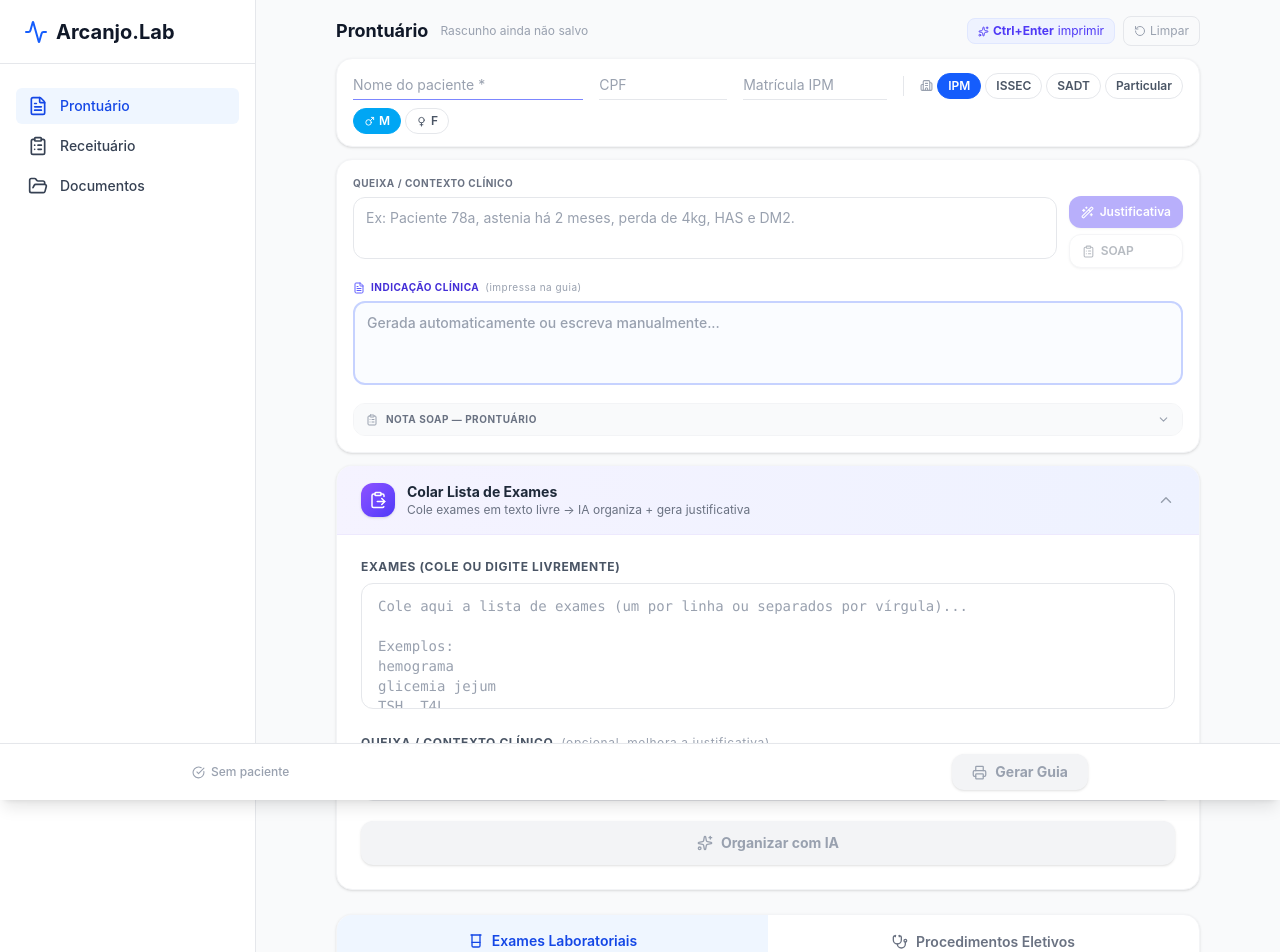
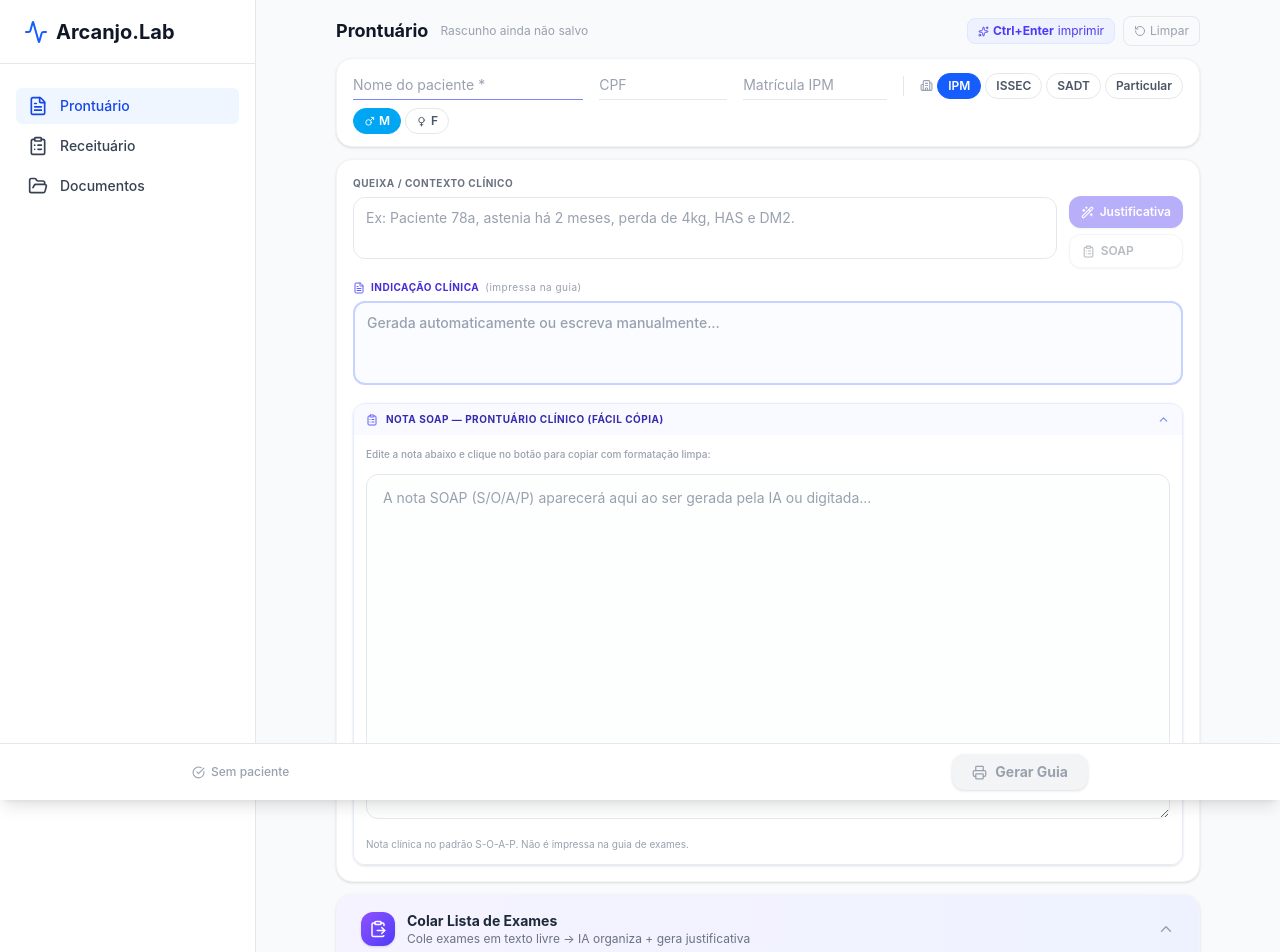
Before and after one commit to zellomedbrasil-png/arcanjo-lab, a React (Vite) app: page /novo in a window 1280 px wide. Shown: the top 952 px of the page. Built offline with nearby package versions, Linux system fonts and the light colour scheme.

Commit message:
feat: add auto CEP lookup and expand/enhance SOAP note copying

```diff
--- a/src/components/soap/SOAPPanel.tsx
+++ b/src/components/soap/SOAPPanel.tsx
@@ -4,7 +4,7 @@ import { useAppStore } from '../../store/useAppStore';
 import { callGemini } from '../../config/gemini';
 import { getErrorMessage } from '../../lib/errors';
 import { toast } from '../../lib/toast';
-import { Loader2, Wand2, ClipboardList, FileText, ChevronDown, ChevronUp, X } from 'lucide-react';
+import { Loader2, Wand2, ClipboardList, FileText, ChevronDown, ChevronUp, X, Check } from 'lucide-react';
 
 const SYSTEM_PROMPT_JUSTIFICATIVA = `Você é um médico geriatra e gastroenterologista sênior, com expertise em auditoria médica de convênios.
 Gere UMA ÚNICA FRASE curta e objetiva (máximo 2-3 linhas) de "Indicação Clínica / Justificativa" para o campo obrigatório da guia de exame do convênio.
@@ -43,9 +43,17 @@ export default function SOAPPanel() {
   const [isLoadingJust, setIsLoadingJust] = useState(false);
   const [isLoadingSoap, setIsLoadingSoap] = useState(false);
   const [error, setError] = useState<string | null>(null);
-  const [soapExpanded, setSoapExpanded] = useState(false);
+  const [soapExpanded, setSoapExpanded] = useState(true);
+  const [copied, setCopied] = useState(false);
   const elapsedJust = useElapsedTimer(isLoadingJust);
   const elapsedSoap = useElapsedTimer(isLoadingSoap);
+
+  const handleCopy = () => {
+    navigator.clipboard.writeText(soap);
+    setCopied(true);
+    toast.success('Nota SOAP copiada!');
+    setTimeout(() => setCopied(false), 2000);
+  };
 
   const {
     pacienteNome, genero, examesSelecionados, procedimentosSelecionados,
@@ -173,32 +181,57 @@ Queixa clínica: "${queixa}"`;
       </div>
 
       {/* SOAP — colapsível discreto */}
-      <div className="border border-gray-100 rounded-xl overflow-hidden">
+      <div className="border border-indigo-100/80 rounded-xl overflow-hidden shadow-sm">
         <button
+          type="button"
           onClick={() => setSoapExpanded(!soapExpanded)}
-          className="w-full flex items-center justify-between px-3 py-2 bg-gray-50 hover:bg-gray-100 transition-colors text-left"
+          className="w-full flex items-center justify-between px-3 py-2 bg-indigo-50/40 hover:bg-indigo-50 transition-colors text-left"
         >
           <div className="flex items-center gap-2">
-            <ClipboardList size={12} className="text-gray-400" />
-            <span className="text-[10px] font-bold text-gray-500 uppercase tracking-wider">
-              Nota SOAP — prontuário
+            <ClipboardList size={12} className="text-indigo-500" />
+            <span className="text-[10px] font-bold text-indigo-800 uppercase tracking-wider">
+              Nota SOAP — Prontuário Clínico (Fácil Cópia)
             </span>
             {soap && (
-              <span className="text-[10px] bg-green-100 text-green-700 px-1.5 py-0.5 rounded-full font-semibold">Gerado</span>
+              <span className="text-[10px] bg-green-100 text-green-700 px-2 py-0.5 rounded-full font-bold">Pronta</span>
             )}
           </div>
-          {soapExpanded ? <ChevronUp size={13} className="text-gray-400" /> : <ChevronDown size={13} className="text-gray-400" />}
+          {soapExpanded ? <ChevronUp size={13} className="text-indigo-400" /> : <ChevronDown size={13} className="text-indigo-400" />}
         </button>
         {soapExpanded && (
-          <div className="p-3">
+          <div className="p-3 bg-white space-y-3">
+            <div className="flex justify-between items-center">
+              <span className="text-[10px] text-gray-400 font-medium">
+                Edite a nota abaixo e clique no botão para copiar com formatação limpa:
+              </span>
+              {soap.trim() && (
+                <button
+                  type="button"
+                  onClick={handleCopy}
+                  className={`flex items-center gap-1.5 px-3 py-1.5 rounded-lg text-xs font-bold transition-all shadow-sm ${
+                    copied
+                      ? 'bg-green-600 text-white shadow-green-100'
+                      : 'bg-indigo-600 hover:bg-indigo-700 text-white shadow-indigo-100'
+                  }`}
+                >
+                  {copied ? <Check size={13} /> : <ClipboardList size={13} />}
+                  {copied ? 'Copiado!' : 'Copiar Nota SOAP'}
+                </button>
+              )}
+            </div>
             <textarea
               value={soap}
               onChange={(e) => setSoap(e.target.value)}
-              rows={7}
-              placeholder="A nota SOAP (S/O/A/P) aparecerá aqui. Não é impressa na guia."
-              className="w-full border border-gray-200 rounded-xl text-xs py-2.5 px-3 focus:outline-none focus:ring-2 focus:ring-gray-300 bg-gray-50 resize-none font-mono placeholder:text-gray-400"
+              rows={14}
+              placeholder="A nota SOAP (S/O/A/P) aparecerá aqui ao ser gerada pela IA ou digitada..."
+              className="w-full border border-gray-200 rounded-xl text-sm py-3 px-4 focus:outline-none focus:ring-2 focus:ring-indigo-400 bg-gray-50/30 resize-y font-sans leading-relaxed text-gray-800 placeholder:text-gray-400 focus:bg-white transition-all"
             />
-            <p className="text-[10px] text-gray-400 mt-1.5">Não impresso na guia. Use para o prontuário.</p>
+            <div className="flex justify-between items-center text-[10px] text-gray-400">
+              <span>Nota clínica no padrão S-O-A-P. Não é impressa na guia de exames.</span>
+              {soap.trim() && (
+                <span className="font-semibold text-indigo-500">Pronta para colar em outros sistemas</span>
+              )}
+            </div>
           </div>
         )}
       </div>
--- a/src/pages/NovaReceita.tsx
+++ b/src/pages/NovaReceita.tsx
@@ -512,6 +512,25 @@ export default function NovaReceita() {
     });
   };
 
+  const fetchAddressByCep = async (cepValue: string) => {
+    const rawCep = cepValue.replace(/\D/g, '');
+    if (rawCep.length === 8) {
+      try {
+        const res = await fetch(`https://viacep.com.br/ws/${rawCep}/json/`);
+        const data = await res.json();
+        if (!data.erro) {
+          setPacienteReceita({
+            pacienteEndereco: data.logradouro + (data.bairro ? `, ${data.bairro}` : ''),
+            pacienteCidade: data.localidade || 'Fortaleza',
+            pacienteUf: data.uf || 'CE',
+          });
+        }
+      } catch (err) {
+        console.error('Erro ao buscar CEP:', err);
+      }
+    }
+  };
+
   const medsComConteudo = medicamentos.filter((m) => m.principioAtivo || m.nomeDigitado);
   const temMedicamentos = medsComConteudo.length > 0;
   const podeImprimir = pacienteNome.trim() !== '' && temMedicamentos;
@@ -723,7 +742,18 @@ export default function NovaReceita() {
                   <label className="block text-xs font-bold text-gray-500 uppercase tracking-wide mb-1.5">
                     CEP {tipoReceita === 'ESPECIAL' && <span className="text-red-400">*</span>}
                   </label>
-                  <input type="text" value={pacienteCep} onChange={(e) => setPacienteReceita({ pacienteCep: formatCep(e.target.value) })} onBlur={handleBlur} placeholder="00000-000" className={inputCls} />
+                  <input
+                    type="text"
+                    value={pacienteCep}
+                    onChange={(e) => {
+                      const formatted = formatCep(e.target.value);
+                      setPacienteReceita({ pacienteCep: formatted });
+                      fetchAddressByCep(formatted);
+                    }}
+                    onBlur={handleBlur}
+                    placeholder="00000-000"
+                    className={inputCls}
+                  />
                 </div>
 
                 <div className="flex gap-3">
```
